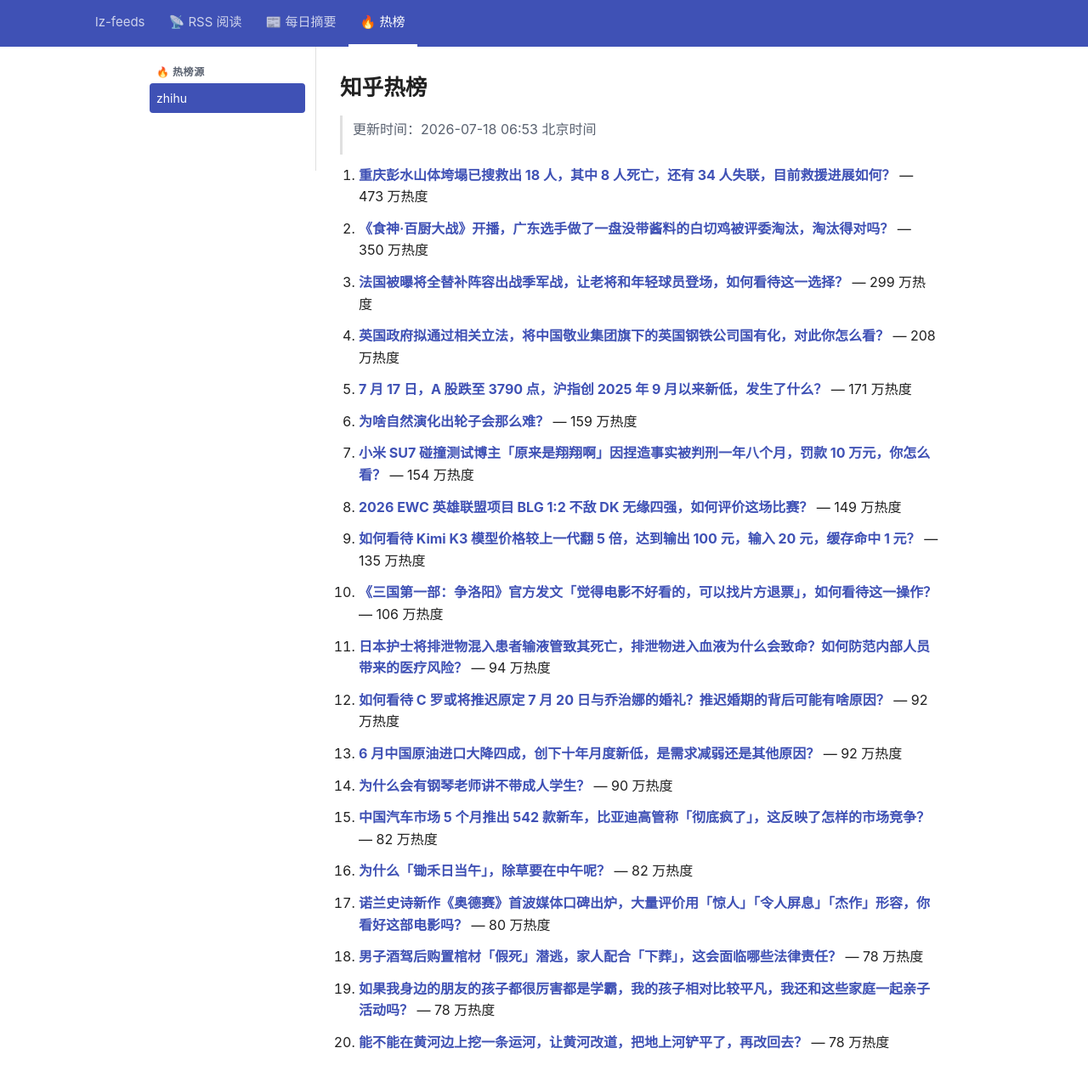
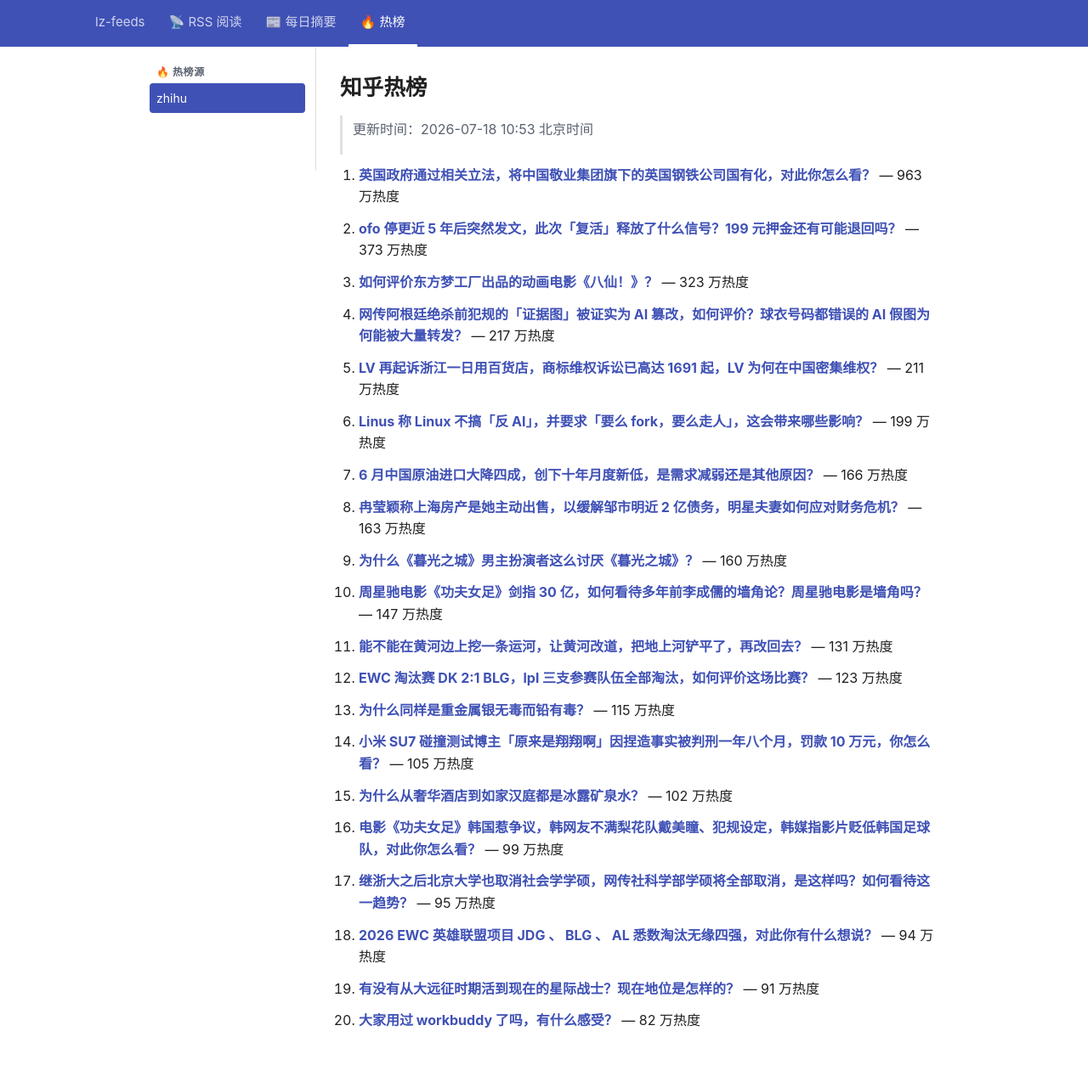
Before and after one commit to lizhang0101/lz-feeds, a Jekyll site: the page built from _hotlist/zhihu.md, in a window 1280 px wide and 1305 px high. Shown: the top 1274 px of the window at 85% size. Built offline with Jekyll 4.4.1, drawn with Linux system fonts in a browser that asks for light colours.

Commit message:
hotlist: 2026-07-18T02:53Z

```diff
--- a/_hotlist/zhihu.md
+++ b/_hotlist/zhihu.md
@@ -1,48 +1,48 @@
 ---
-updated: 2026-07-18 06:53 北京时间
+updated: 2026-07-18 10:53 北京时间
 count: 20
 ---
 
 # 知乎热榜
 
-> 更新时间：2026-07-18 06:53 北京时间
+> 更新时间：2026-07-18 10:53 北京时间
 
-1. **[重庆彭水山体垮塌已搜救出 18 人，其中 8 人死亡，还有 34 人失联，目前救援进展如何？](https://www.zhihu.com/question/2061492162714395796)** — 473 万热度
+1. **[英国政府通过相关立法，将中国敬业集团旗下的英国钢铁公司国有化，对此你怎么看？](https://www.zhihu.com/question/2038539763599266938)** — 963 万热度
 
-2. **[《食神·百厨大战》开播，广东选手做了一盘没带酱料的白切鸡被评委淘汰，淘汰得对吗？](https://www.zhihu.com/question/2060129175554594141)** — 350 万热度
+2. **[ofo 停更近 5 年后突然发文，此次「复活」释放了什么信号？199 元押金还有可能退回吗？](https://www.zhihu.com/question/2061443447983007294)** — 373 万热度
 
-3. **[法国被曝将全替补阵容出战季军战，让老将和年轻球员登场，如何看待这一选择？](https://www.zhihu.com/question/2061482689165619531)** — 299 万热度
+3. **[如何评价东方梦工厂出品的动画电影《八仙！》？](https://www.zhihu.com/question/2061035588799697257)** — 323 万热度
 
-4. **[英国政府拟通过相关立法，将中国敬业集团旗下的英国钢铁公司国有化，对此你怎么看？](https://www.zhihu.com/question/2038539763599266938)** — 208 万热度
+4. **[网传阿根廷绝杀前犯规的「证据图」被证实为 AI 篡改，如何评价？球衣号码都错误的 AI 假图为何能被大量转发？](https://www.zhihu.com/question/2061411962487924266)** — 217 万热度
 
-5. **[7 月 17 日，A 股跌至 3790 点，沪指创 2025 年 9 月以来新低，发生了什么？](https://www.zhihu.com/question/2061116752398962968)** — 171 万热度
+5. **[LV 再起诉浙江一日用百货店，商标维权诉讼已高达 1691 起，LV 为何在中国密集维权？](https://www.zhihu.com/question/2061126048599602778)** — 211 万热度
 
-6. **[为啥自然演化出轮子会那么难？](https://www.zhihu.com/question/2060649695580624117)** — 159 万热度
+6. **[Linus 称 Linux 不搞「反 AI」，并要求「要么 fork，要么走人」，这会带来哪些影响？](https://www.zhihu.com/question/2061099332632416849)** — 199 万热度
 
-7. **[小米 SU7 碰撞测试博主「原来是翔翔啊」因捏造事实被判刑一年八个月，罚款 10 万元，你怎么看？](https://www.zhihu.com/question/2061463583091959064)** — 154 万热度
+7. **[6 月中国原油进口大降四成，创下十年月度新低，是需求减弱还是其他原因？](https://www.zhihu.com/question/2060663328502977751)** — 166 万热度
 
-8. **[2026 EWC 英雄联盟项目 BLG 1:2 不敌 DK 无缘四强，如何评价这场比赛？](https://www.zhihu.com/question/2061603096703104286)** — 149 万热度
+8. **[冉莹颖称上海房产是她主动出售，以缓解邹市明近 2 亿债务，明星夫妻如何应对财务危机？](https://www.zhihu.com/question/2059918736396645498)** — 163 万热度
 
-9. **[如何看待 Kimi K3 模型价格较上一代翻 5 倍，达到输出 100 元，输入 20 元，缓存命中 1 元？](https://www.zhihu.com/question/2061233239566685346)** — 135 万热度
+9. **[为什么《暮光之城》男主扮演者这么讨厌《暮光之城》？](https://www.zhihu.com/question/62842616)** — 160 万热度
 
-10. **[《三国第一部：争洛阳》官方发文「觉得电影不好看的，可以找片方退票」，如何看待这一操作？](https://www.zhihu.com/question/2061409074185335802)** — 106 万热度
+10. **[周星驰电影《功夫女足》剑指 30 亿，如何看待多年前李成儒的墙角论？周星驰电影是墙角吗？](https://www.zhihu.com/question/2060645191220990307)** — 147 万热度
 
-11. **[日本护士将排泄物混入患者输液管致其死亡，排泄物进入血液为什么会致命？如何防范内部人员带来的医疗风险？](https://www.zhihu.com/question/2061057694832620856)** — 94 万热度
+11. **[能不能在黄河边上挖一条运河，让黄河改道，把地上河铲平了，再改回去？](https://www.zhihu.com/question/476803673)** — 131 万热度
 
-12. **[如何看待 C 罗或将推迟原定 7 月 20 日与乔治娜的婚礼？推迟婚期的背后可能有啥原因？](https://www.zhihu.com/question/2061095985552663651)** — 92 万热度
+12. **[EWC 淘汰赛 DK 2:1 BLG，lpl 三支参赛队伍全部淘汰，如何评价这场比赛？](https://www.zhihu.com/question/2061601737702740964)** — 123 万热度
 
-13. **[6 月中国原油进口大降四成，创下十年月度新低，是需求减弱还是其他原因？](https://www.zhihu.com/question/2060663328502977751)** — 92 万热度
+13. **[为什么同样是重金属银无毒而铅有毒？](https://www.zhihu.com/question/31535632)** — 115 万热度
 
-14. **[为什么会有钢琴老师讲不带成人学生？](https://www.zhihu.com/question/2042257207627179809)** — 90 万热度
+14. **[小米 SU7 碰撞测试博主「原来是翔翔啊」因捏造事实被判刑一年八个月，罚款 10 万元，你怎么看？](https://www.zhihu.com/question/2061463583091959064)** — 105 万热度
 
-15. **[中国汽车市场 5 个月推出 542 款新车，比亚迪高管称「彻底疯了」，这反映了怎样的市场竞争？](https://www.zhihu.com/question/2060791514276615811)** — 82 万热度
+15. **[为什么从奢华酒店到如家汉庭都是冰露矿泉水？](https://www.zhihu.com/question/26900902)** — 102 万热度
 
-16. **[为什么「锄禾日当午」，除草要在中午呢？](https://www.zhihu.com/question/2057344841936265609)** — 82 万热度
+16. **[电影《功夫女足》韩国惹争议，韩网友不满梨花队戴美瞳、犯规设定，韩媒指影片贬低韩国足球队，对此你怎么看？](https://www.zhihu.com/question/2061426581864714302)** — 99 万热度
 
-17. **[诺兰史诗新作《奥德赛》首波媒体口碑出炉，大量评价用「惊人」「令人屏息」「杰作」形容，你看好这部电影吗？](https://www.zhihu.com/question/2058197753138602590)** — 80 万热度
+17. **[继浙大之后北京大学也取消社会学学硕，网传社科学部学硕将全部取消，是这样吗？如何看待这一趋势？](https://www.zhihu.com/question/2061043024537150852)** — 95 万热度
 
-18. **[男子酒驾后购置棺材「假死」潜逃，家人配合「下葬」，这会面临哪些法律责任？](https://www.zhihu.com/question/2060530186634933996)** — 78 万热度
+18. **[2026 EWC 英雄联盟项目 JDG 、 BLG 、 AL 悉数淘汰无缘四强，对此你有什么想说？](https://www.zhihu.com/question/2061603654428094656)** — 94 万热度
 
-19. **[如果我身边的朋友的孩子都很厉害都是学霸，我的孩子相对比较平凡，我还和这些家庭一起亲子活动吗？](https://www.zhihu.com/question/2061015890934736081)** — 78 万热度
+19. **[有没有从大远征时期活到现在的星际战士？现在地位是怎样的？](https://www.zhihu.com/question/432193578)** — 91 万热度
 
-20. **[能不能在黄河边上挖一条运河，让黄河改道，把地上河铲平了，再改回去？](https://www.zhihu.com/question/476803673)** — 78 万热度
+20. **[大家用过 workbuddy 了吗，有什么感受？](https://www.zhihu.com/question/2031424971629651052)** — 82 万热度
```
